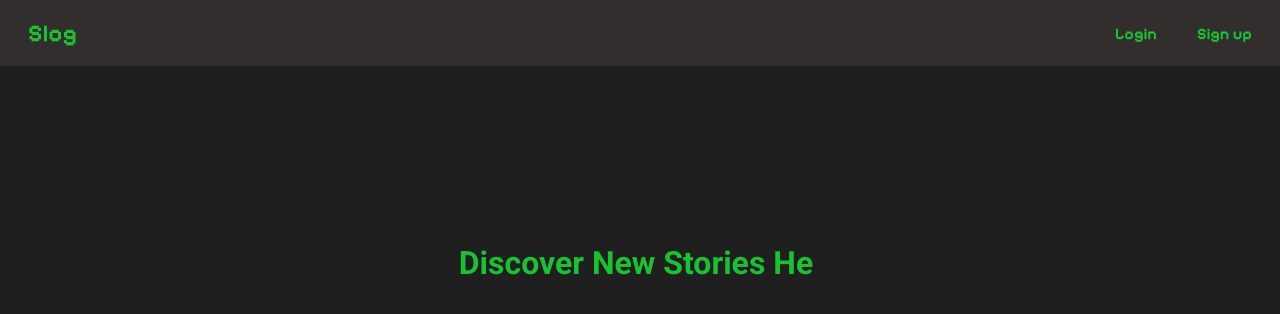
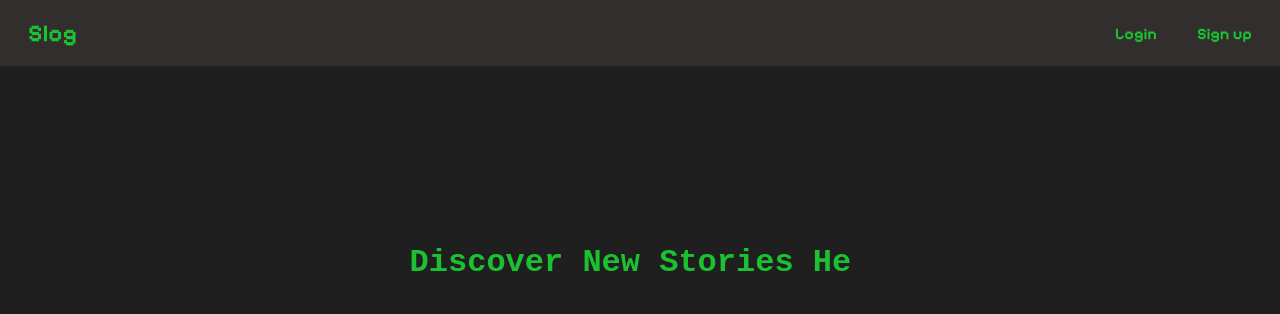
Before and after one commit to VasuB0612/Blog-app, a React (Create React App) app in the folder frontend/: page / in a window 1280 px wide. Shown: the top 314 px of the page. Built offline with nearby package versions, Linux system fonts and the light colour scheme.

Commit message:
Changed the font of typewriter

```diff
--- a/frontend/src/Styles/Home.css
+++ b/frontend/src/Styles/Home.css
@@ -7,6 +7,7 @@
 
 .heading {
   margin: 50px;
+  font-family: Source Code Pro, monospace;
 }
 
 .text {
```
